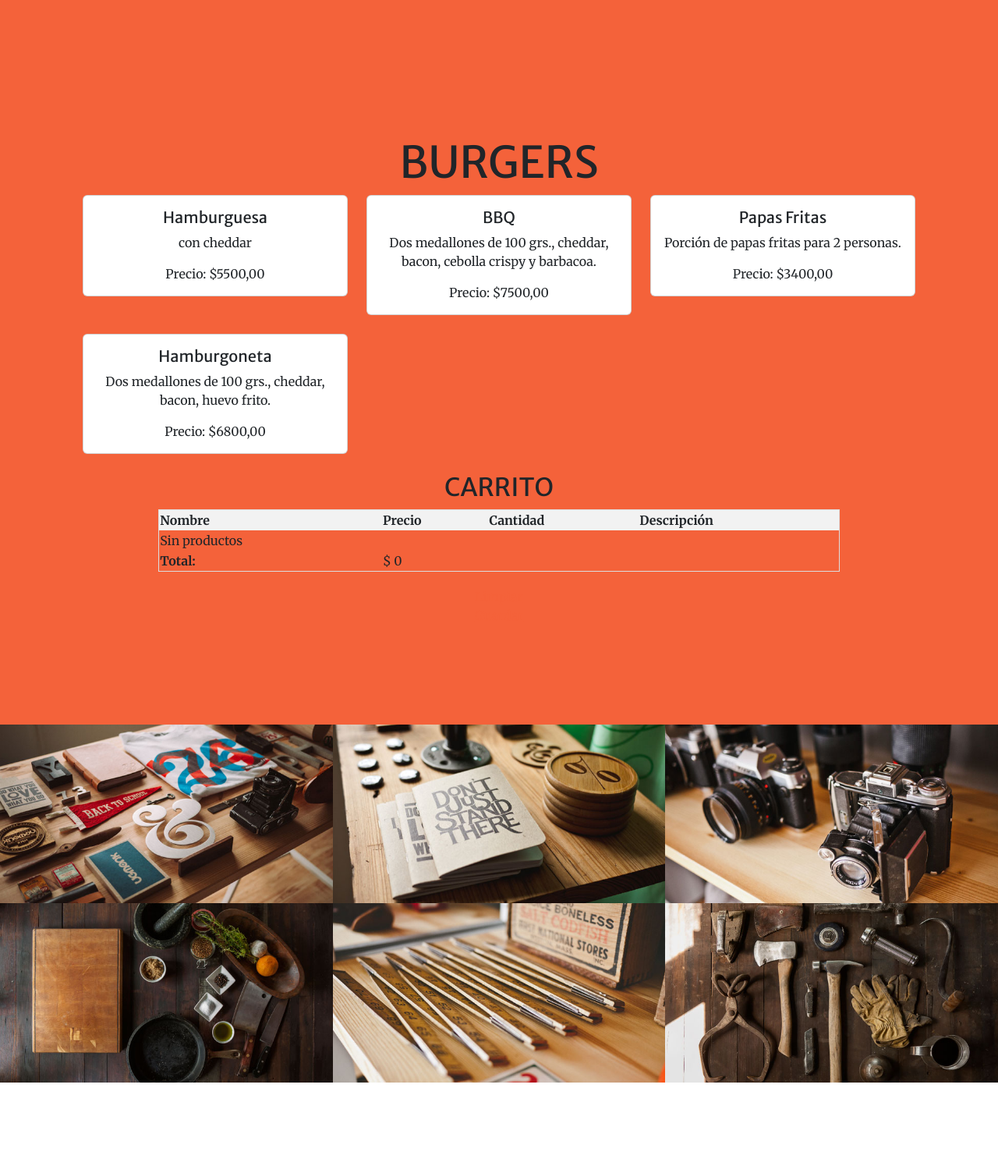
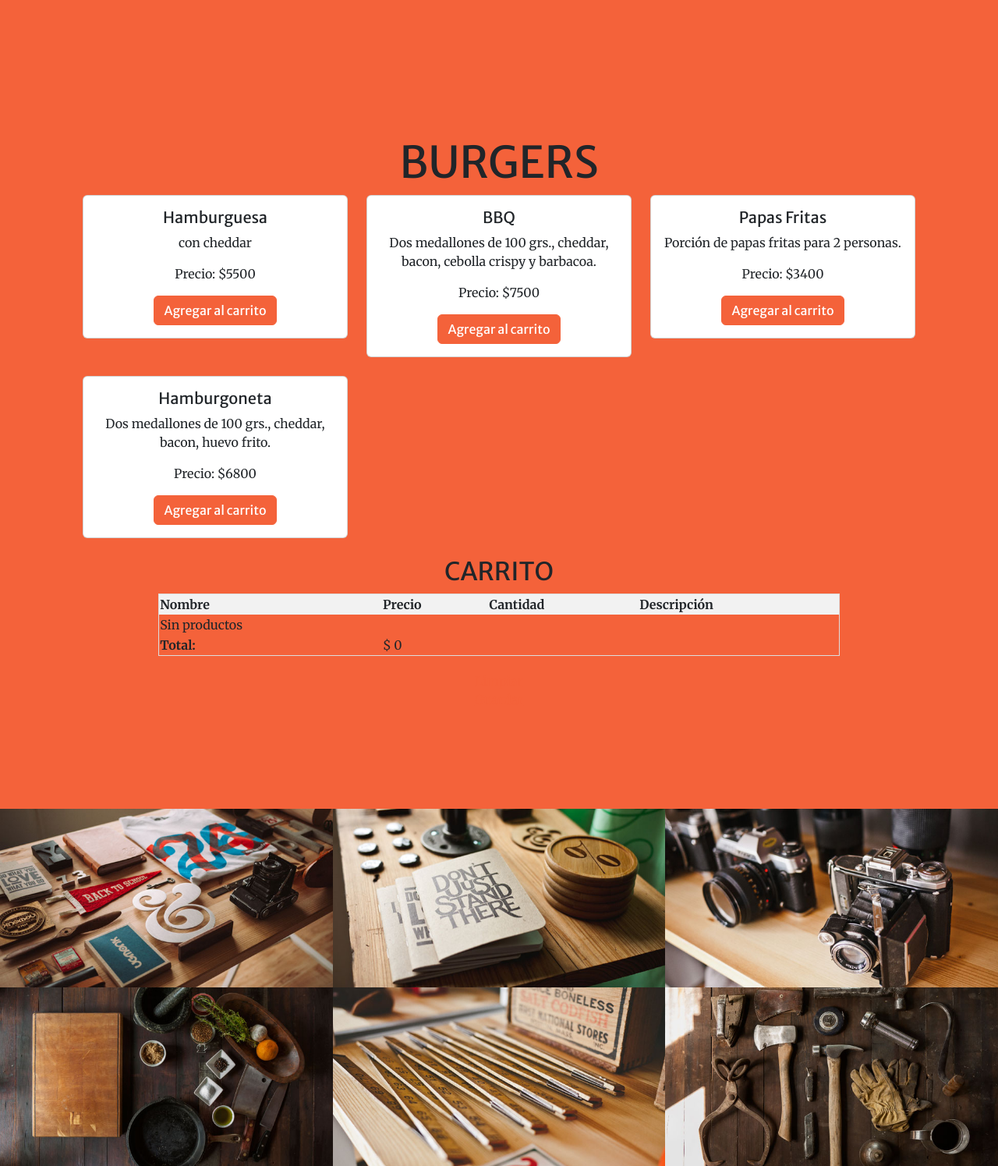
Before and after one commit to emaasmithh/Hamburgo, a Django app: page /producto/list/ in a window 1280 px wide. Shown: the part 801-2296 px from the top of the page at 78% size. Run offline with Django 5.2, Linux system fonts and the light colour scheme; data comes from the database, SQL or seed files in the repository; both versions use the stored data as it was after the commit; some libraries are stand-ins or nearby versions.

Commit message:
feat: arreglos en carrito de compras

```diff
--- a/project/producto/models.py
+++ b/project/producto/models.py
@@ -4,7 +4,7 @@ from django.utils import timezone
 class Producto(models.Model):
     nombre = models.CharField(max_length=255)
     descripcion = models.TextField()
-    precio = models.DecimalField(max_digits=10, decimal_places=2)
+    precio = models.FloatField()
     cantidad = models.FloatField()
     imagen = models.ImageField(upload_to='productos/', null=True, blank=True)
     fecha_actualizacion = models.DateField(null=True, blank=True, editable=False, default=timezone.now)
--- a/project/producto/templates/producto/producto_list.html
+++ b/project/producto/templates/producto/producto_list.html
@@ -13,6 +13,7 @@
                     <h5 class="card-title">{{ object.nombre }}</h5>
                     <p class="card-text">{{ object.descripcion }}</p>
                     <p class="card-text">Precio: ${{ object.precio }}</p>
+                    <a href="{% url 'producto:agregar_producto' object.id %}" class="btn btn-primary">Agregar al carrito</a>
                 </div>
             </div>
         </div>
--- a/project/producto/urls.py
+++ b/project/producto/urls.py
@@ -1,6 +1,6 @@
 from django.urls import path
 from .views import index
-from .views import ProductoList
+from .views import ProductoList, agregar_producto
 
 
 app_name = "producto"
@@ -8,4 +8,5 @@ app_name = "producto"
 urlpatterns = [
     path("", index, name="index"),
     path("list/", ProductoList.as_view(), name="producto_list"),
+    path("agregar_producto/<int:producto_id>", agregar_producto, name="agregar_producto")
 ]
--- a/project/producto/views.py
+++ b/project/producto/views.py
@@ -1,5 +1,6 @@
 from django.shortcuts import render, redirect
 from .models import Producto
+from venta.models import Carrito
 
 from django.urls import reverse_lazy
 
@@ -15,3 +16,9 @@ def index(request):
 
 class ProductoList(ListView):
     model = Producto
+
+def agregar_producto(request, producto_id):
+    carrito = Carrito(request)
+    producto = Producto.objects.get(id=producto_id)
+    carrito.agregar(producto)
+    return redirect("producto:producto_list")
--- a/project/venta/models.py
+++ b/project/venta/models.py
@@ -53,8 +53,9 @@ class Carrito():
             self.carrito[id] = {
                 "producto_id": producto.id,
                 "nombre": producto.nombre,
-                "acumulado": producto.precio,
+                "acumulado": float(producto.precio),
                 "cantidad": 1,
+                "descripcion": producto.descripcion,
             }
         else:
             self.carrito[id]["cantidad"] += 1
--- a/project/venta/templates/venta/carrito.html
+++ b/project/venta/templates/venta/carrito.html
@@ -15,11 +15,11 @@
             {% for key, value in request.session.carrito.items  %}
             <tr>
                 <td>{{ value.nombre }}</td>
-                <td>${{ value.precio }}</td>
+                <td>${{ value.acumulado }}</td>
                 <td>{{ value.cantidad }}</td>
                 <td>{{ value.descripcion }}
-                    <a href="{% url 'agregar' value.producto_id %}">+</a>
-                    <a href="{% url 'eliminar' value.producto_id %}">-</a>
+                    <a href="{% url 'venta:agregar' value.producto_id %}">+</a>
+                    <a href="{% url 'venta:restar' value.producto_id %}">-</a>
                 </td>
 
 
@@ -42,6 +42,6 @@
     </table>
 
     <div style="text-align: center; margin-top: 20px;">
-        <div><a href="">Limpiar</a></div>
+        <div><a href="{% url 'venta:limpiar' %}">Limpiar</a></div>
         <div><a href="">Guardar</a></div>
     </div>
```
Also changed, not shown: project/db.sqlite3.
